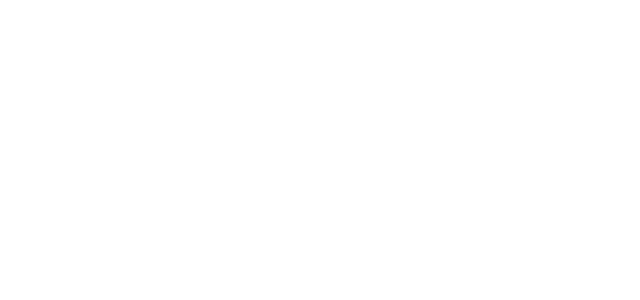
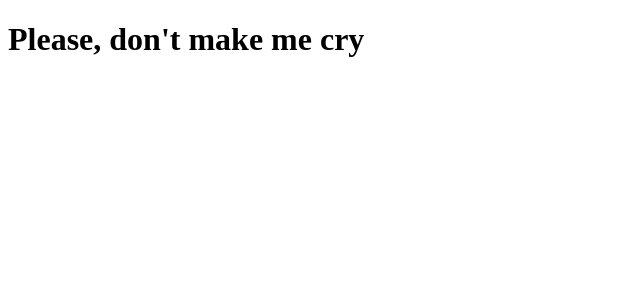
Before and after one commit to MarkNin07/appClientSide, a React (Vite) app: page / in a window 1280 px wide. Shown: the top 300 px of the page, without its empty margins (0-640 px from the left). Built offline with nearby package versions, Linux system fonts and the light colour scheme.

Commit message:
StoreProvider
StoreProvider component was created

```diff
--- a/src/App.jsx
+++ b/src/App.jsx
@@ -1,13 +1,14 @@
 import { useState } from 'react'
 import './App.css'
-
+import StoreProvider from './state/StoreProvider'
 function App() {
 
+  return (
 
-  return (
-    <div className="App">
+    <StoreProvider>
+      <h1>Please, don't make me cry</h1>
+    </StoreProvider>
 
-    </div>
   )
 }
 
--- a/src/state/Reducer.jsx
+++ b/src/state/Reducer.jsx
@@ -18,7 +18,7 @@ function reducer(state, action){
 
         case 'update-chores':
             return state
-
-
     }
 }
+
+export default reducer
--- a/src/state/StoreProvider.jsx
+++ b/src/state/StoreProvider.jsx
@@ -0,0 +1,31 @@
+import React, { createContext, useReducer } from 'react'
+import reducer from './Reducer'
+//Here's the initial state of our app. It's an object
+const initialState = {
+    category: {
+        categoryId: '',
+        categoryName: '',
+        listOfCategory: [
+            {
+                id: '',
+                title: '',
+                categoryId: '',
+                done: ''
+            }
+        ]
+    }
+}
+
+const Store = createContext(initialState);
+
+const StoreProvider = ( { children } ) => {
+    const [state, dispatch] = useReducer(reducer, initialState)
+
+    return(
+        <Store.Provider value={{state, dispatch}}>
+            {children}
+        </Store.Provider>
+    )
+}
+
+export default StoreProvider
```
